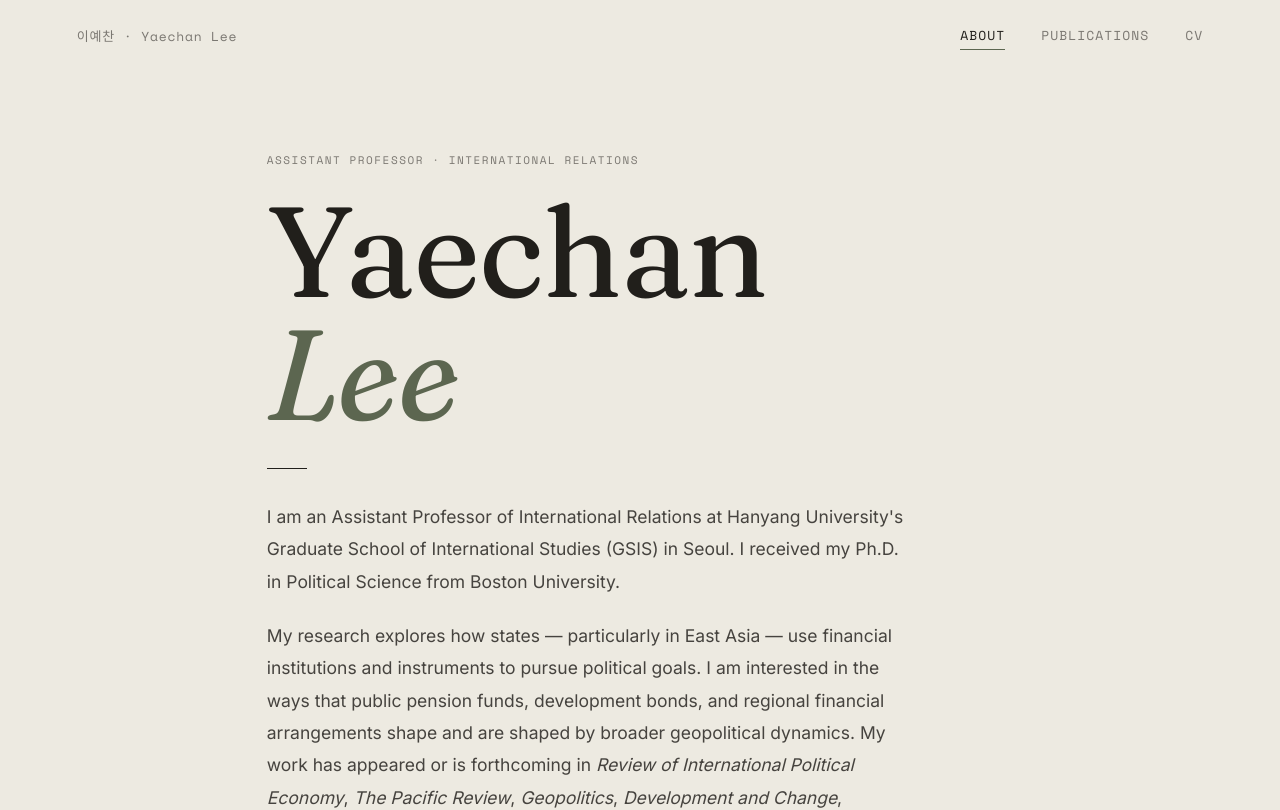
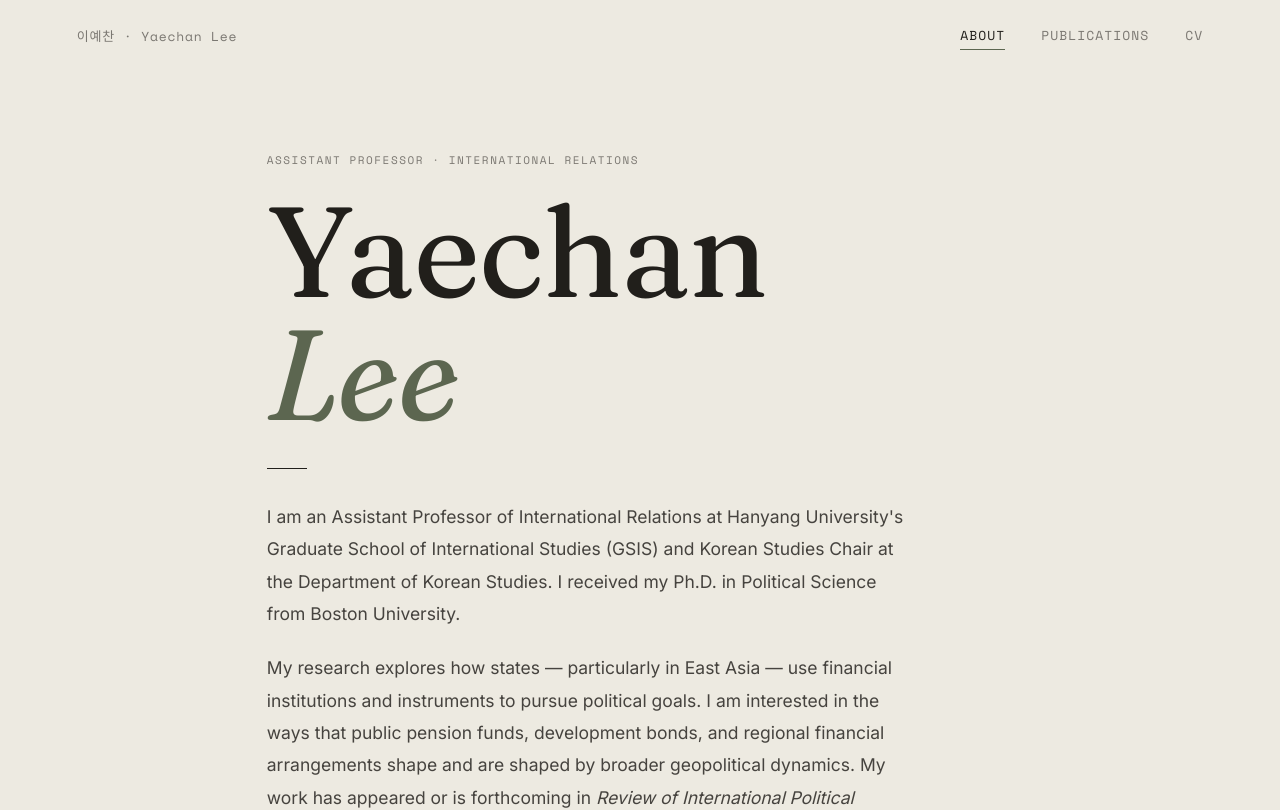
Before and after one commit to yaechanlee/yaechanlee.github.io, a React (Vite) app: page / in a window 1280 px wide. Shown: the top 810 px of the page. Built offline with nearby package versions, Linux system fonts and the light colour scheme.

Commit message:
Update intro text

```diff
--- a/src/App.jsx
+++ b/src/App.jsx
@@ -417,7 +417,7 @@ export default function App() {
 
           <div style={{ display: "flex", flexDirection: "column", gap: 22, marginBottom: 40 }}>
             <p className="bio-p">
-              I am an Assistant Professor of International Relations at Hanyang University's Graduate School of International Studies (GSIS) in Seoul. I received my Ph.D. in Political Science from Boston University.
+              I am an Assistant Professor of International Relations at Hanyang University's Graduate School of International Studies (GSIS) and Korean Studies Chair at the Department of Korean Studies. I received my Ph.D. in Political Science from Boston University.
             </p>
             <p className="bio-p">
               My research explores how states — particularly in East Asia — use financial institutions and instruments to pursue political goals. I am interested in the ways that public pension funds, development bonds, and regional financial arrangements shape and are shaped by broader geopolitical dynamics. My work has appeared or is forthcoming in <em>Review of International Political Economy</em>, <em>The Pacific Review</em>, <em>Geopolitics</em>, <em>Development and Change</em>, <em>Contemporary Politics</em>, <em>International Relations of the Asia-Pacific</em>, and <em>East Asia</em>, among others.
```
